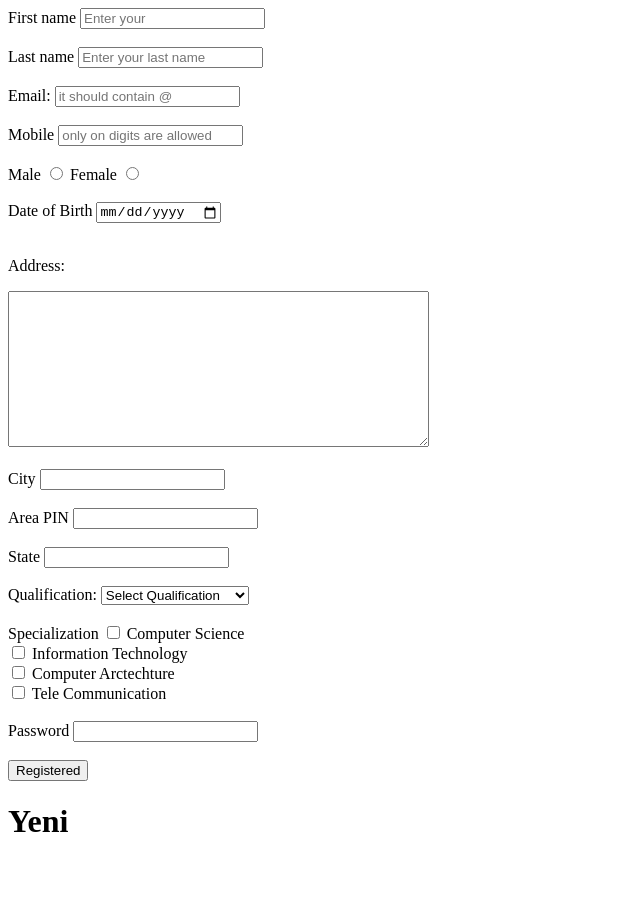
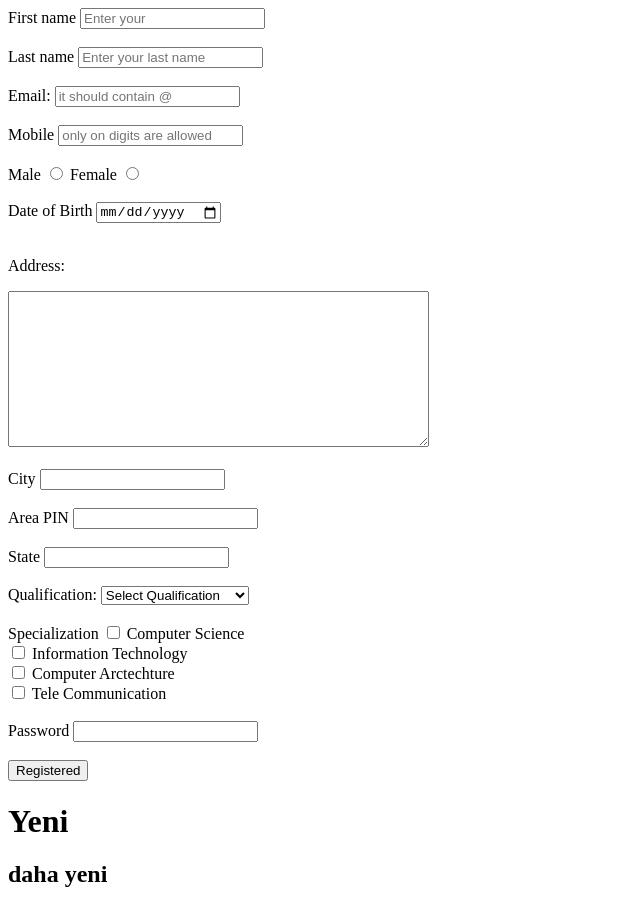
Before and after one commit to alisaferzade/task_16mart, a plain HTML site: page index.html in a window 1280 px wide. Shown: the whole page, without its empty margins (0-640 px from the left). Before the commit the page ends 861 px from the top, so only its background shows below. Drawn offline with Linux system fonts and the light colour scheme.

Commit message:
daha yeni

```diff
--- a/index.html
+++ b/index.html
@@ -100,6 +100,7 @@
     </form>
 
     <h1>Yeni</h1>
+    <h2>daha yeni</h2>
 
 
 
```
